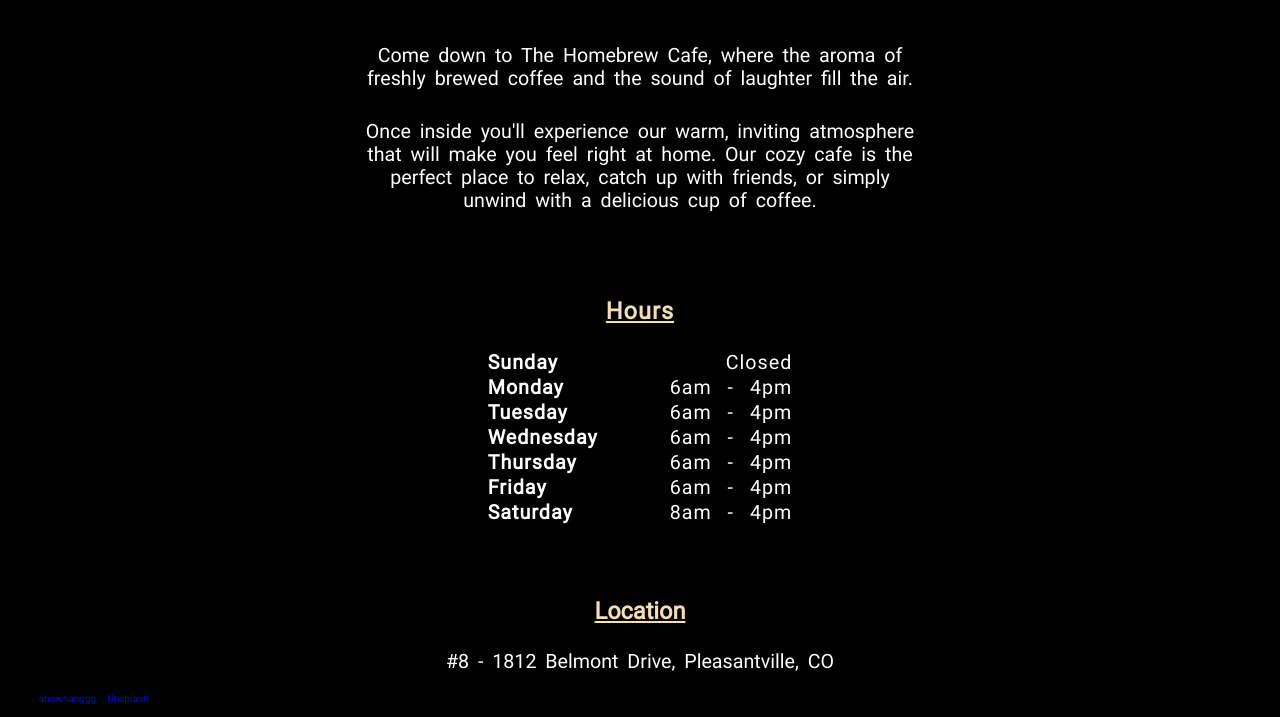
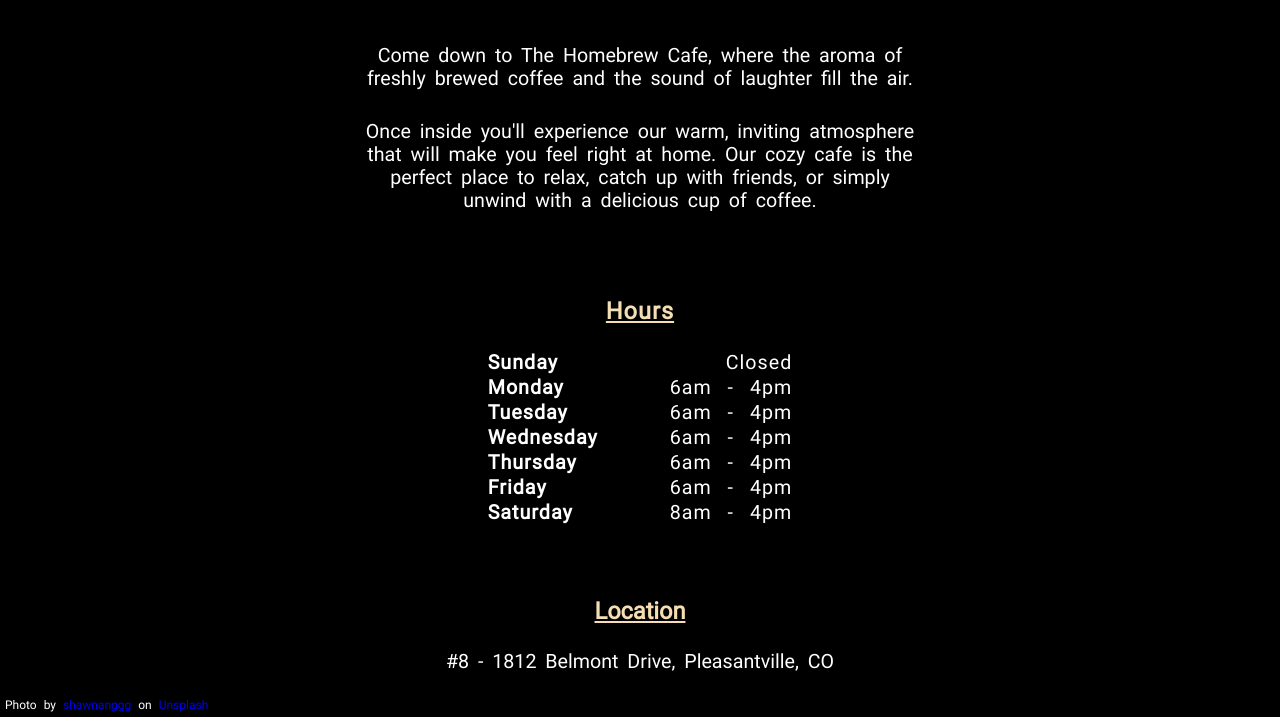
Before and after one commit to Jufarkas/restaurant-page, a website built with webpack: page src/index.html in a window 1280 px wide. Shown: the part 153-870 px from the top of the page. Built offline with nearby package versions, Linux system fonts and the light colour scheme; files whose address does not match are found by name.

Commit message:
wrap footer text in p elem

```diff
--- a/src/index.html
+++ b/src/index.html
@@ -50,7 +50,7 @@
 
 
 <div class="footer">
-    Photo by <a href="https://unsplash.com/@shawnanggg?utm_content=creditCopyText&utm_medium=referral&utm_source=unsplash">shawnanggg</a> on <a href="https://unsplash.com/photos/brown-and-gray-concrete-store-nmpW_WwwVSc?utm_content=creditCopyText&utm_medium=referral&utm_source=unsplash">Unsplash</a>
+    <p>Photo by <a href="https://unsplash.com/@shawnanggg?utm_content=creditCopyText&utm_medium=referral&utm_source=unsplash">shawnanggg</a> on <a href="https://unsplash.com/photos/brown-and-gray-concrete-store-nmpW_WwwVSc?utm_content=creditCopyText&utm_medium=referral&utm_source=unsplash">Unsplash</a></p>
 </div>
 </body>
 </html>
```
